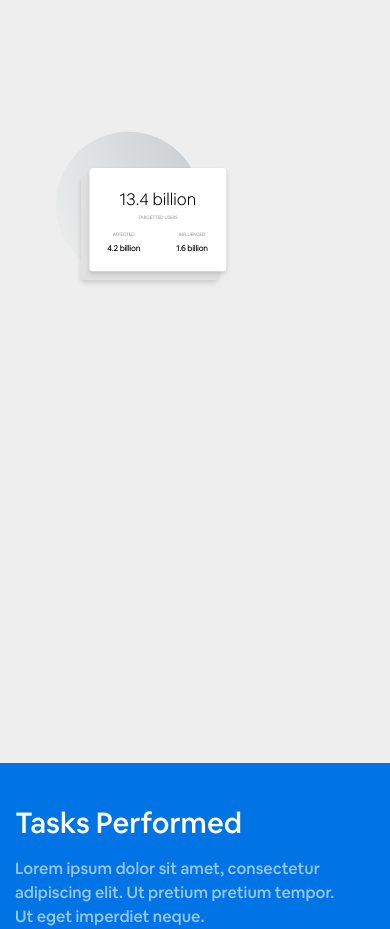
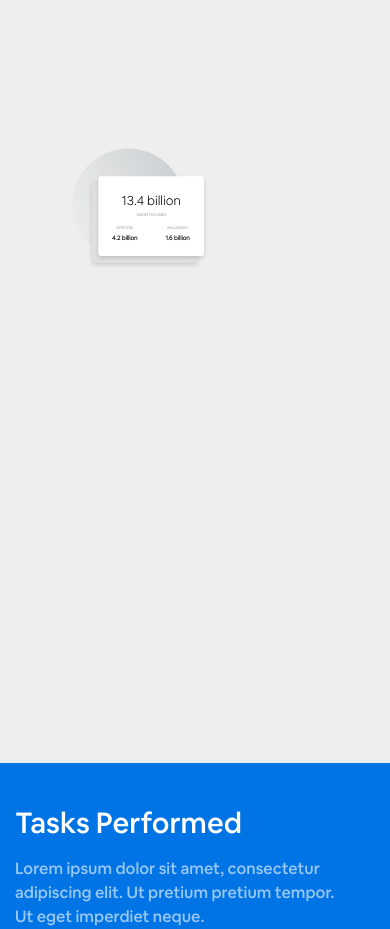
Before and after one commit to AdityaPratap006/Asilverse-Landing-Page, a React (Create React App) app: page / in a window 390 px wide. Shown: the part 1980-2909 px from the top of the page. Built offline with nearby package versions, Linux system fonts and the light colour scheme.

Commit message:
4th commit

```diff
--- a/src/Components2/targetted_users_card/card.css
+++ b/src/Components2/targetted_users_card/card.css
@@ -59,7 +59,7 @@
 
 @media only screen and (max-width: 768px){
 	.circle-card{
-		transform: scale(0.35);
+		transform: scale(0.27);
 		margin-left: -5.9rem;
 		margin-right: 2rem;
 	}
```
